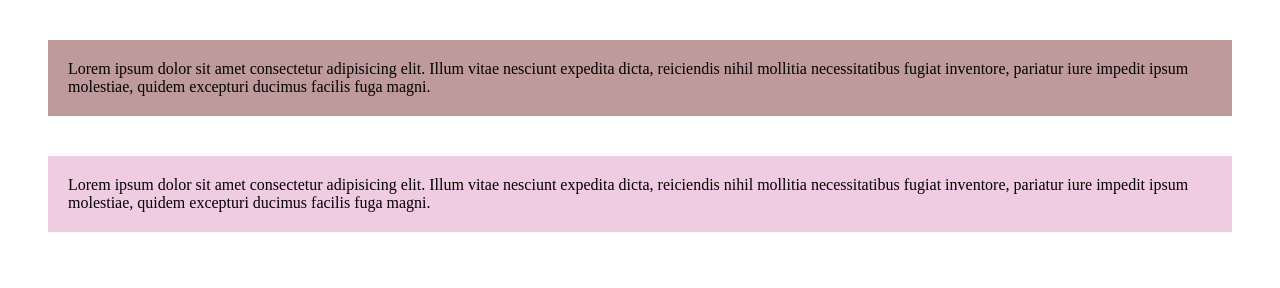
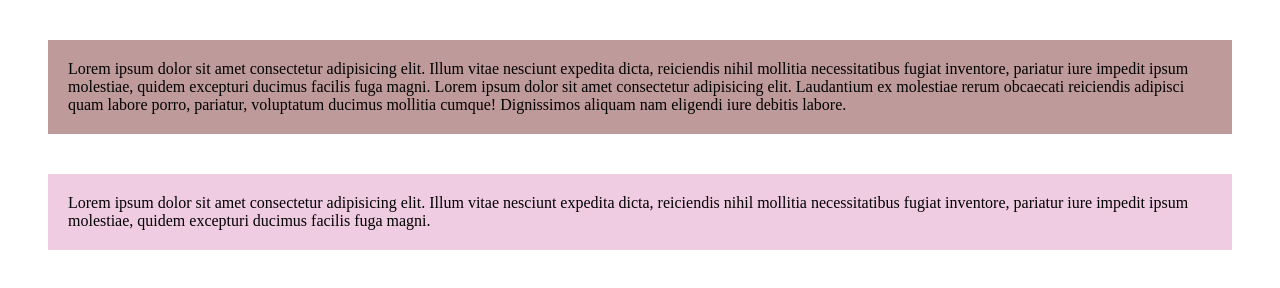
Before and after one commit to itsguina/exerc-tabela, a plain HTML site: page index.html in a window 1280 px wide. Drawn offline with Linux system fonts and the light colour scheme.

Commit message:
adicionado outro lorem

```diff
--- a/index.html
+++ b/index.html
@@ -11,7 +11,7 @@
 
     <p class="paragrafos">
         Lorem ipsum dolor sit amet consectetur adipisicing elit. Illum vitae nesciunt expedita dicta, reiciendis nihil mollitia necessitatibus fugiat inventore, pariatur iure impedit ipsum molestiae, quidem excepturi ducimus facilis fuga magni.
-
+        Lorem ipsum dolor sit amet consectetur adipisicing elit. Laudantium ex molestiae rerum obcaecati reiciendis adipisci quam labore porro, pariatur, voluptatum ducimus mollitia cumque! Dignissimos aliquam nam eligendi iure debitis labore.
     </p>
 
     <p class="paragrafos dois">
```
